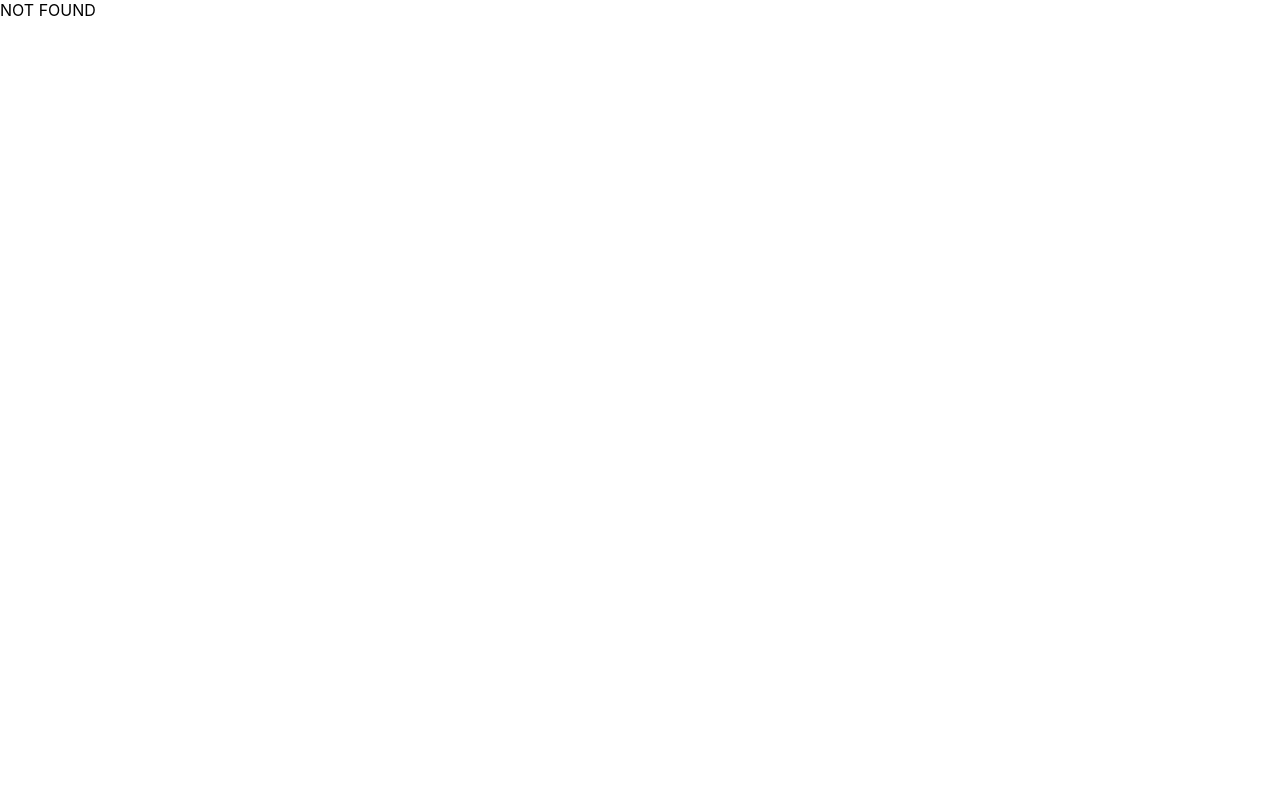
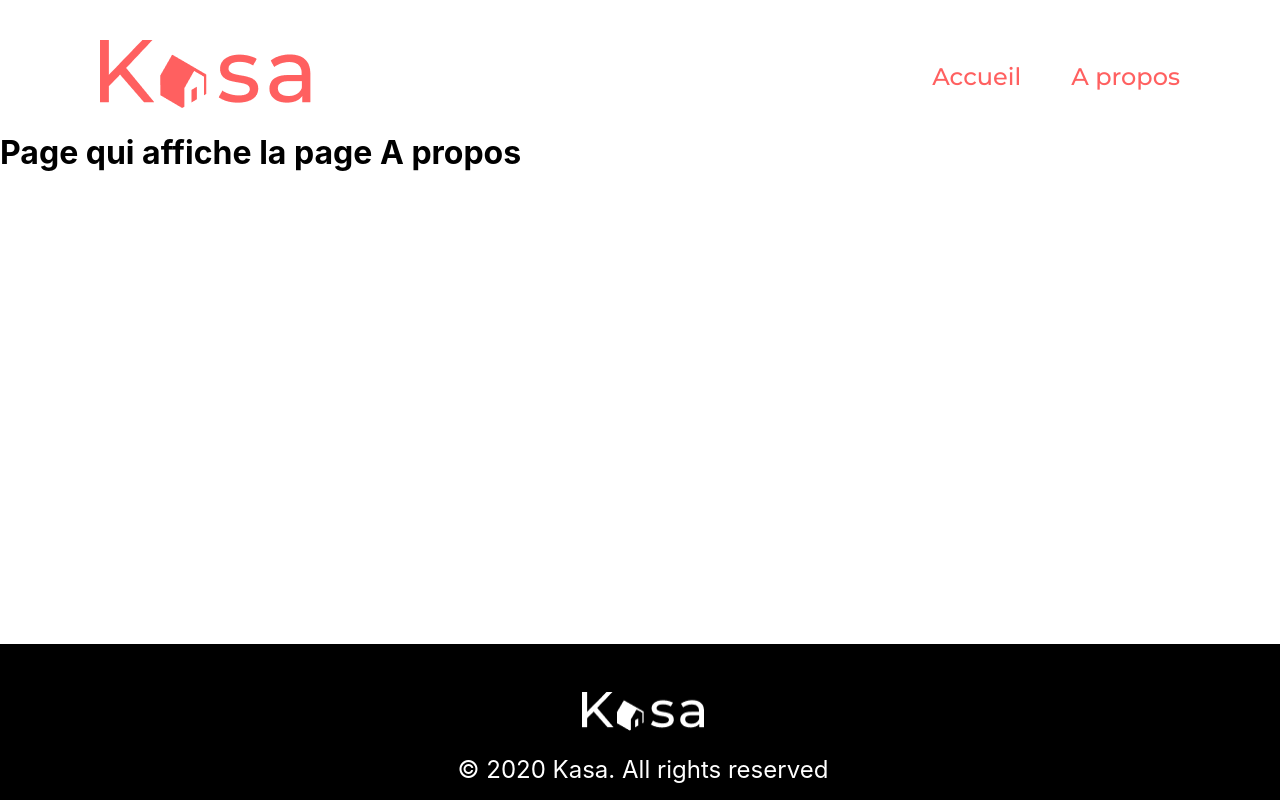
Before and after one commit to farah-manoubi/my-app, a React (Create React App) app: page /about in a window 1280 px wide. Built offline with nearby package versions, Linux system fonts and the light colour scheme.

Commit message:
add new page

```diff
--- a/package.json
+++ b/package.json
@@ -11,6 +11,7 @@
     "react-router-dom": "^6.14.0",
     "react-scripts": "^5.0.1",
     "sass": "^1.63.6",
+    "typeface-montserrat": "^1.1.13",
     "web-vitals": "^2.1.4"
   },
   "scripts": {
--- a/src/components/banner/Banner.js
+++ b/src/components/banner/Banner.js
@@ -1,14 +1,16 @@
 import styles from "./banner.module.scss";
+import logo from "../../assets/logo.png";
+import { Link } from "react-router-dom";
 
 
 export const Banner = () =>{
     return (
         <div className={styles.headerContainer}>
-            <div><img src="" alt='Logo du site web'/></div>
+            <div><img src={logo} alt='Logo du site web'/></div>
             <nav>
                 <ul>
-                    <li>Accueil</li>
-                    <li>A propos</li>
+                    <li><Link to="/">Accueil</Link></li>
+                    <li><Link to="/about">A propos</Link></li>
                 </ul>
             </nav>
         </div>
--- /dev/null
+++ b/src/components/footer/Footer.js
@@ -0,0 +1,10 @@
+import logo_white from "../../assets/logo_white.png";
+import styles from "./footer.module.scss";
+export const Footer = () =>{
+    return(
+        <div className={styles.footerContainer}>
+            <div className={styles.footerContainer__picture}><img src={logo_white} alt="Logo du site internet"/></div>
+            <div className={styles.footerContainer__copyright}><p>© 2020 Kasa. All rights reserved</p></div>
+        </div>
+    )
+}
--- /dev/null
+++ b/src/components/footer/footer.module.scss
@@ -0,0 +1,34 @@
+.footerContainer{
+    border: solid;
+    margin: 0 auto;
+    position: absolute; //ne pas oubliez pour après
+    bottom: 0;
+    background-color: black;
+    width: 100%;
+    height: 150px;
+    display: flex;
+    flex-direction: column;
+    align-items: center;
+
+        &__picture{
+            width: 50%;
+            display: flex;
+            justify-content: center;
+            margin-top: 45px;
+
+                img{
+                    width: 122px;
+                    height: 39.44px;
+                }
+        }
+        &__copyright{
+            width: 50%;
+            display: flex;
+            justify-content: center;
+
+                p{
+                    color: white;
+                    font-size: 24px;
+                }
+        }
+}
--- a/src/components/layout/Layout.js
+++ b/src/components/layout/Layout.js
@@ -1,4 +1,5 @@
-import { Banner } from "../banner/Banner";
+import {Banner} from "../banner/Banner";
+import {Footer} from "../footer/Footer"
 import {Outlet} from "react-router-dom";
 
 export const Layout = () =>{
@@ -6,6 +7,7 @@ export const Layout = () =>{
         <>
             <Banner />
             <Outlet />
+            <Footer />
         </>
     )
 }
--- a/src/index.js
+++ b/src/index.js
@@ -3,6 +3,7 @@ import ReactDOM from 'react-dom/client';
 import './styles/index.css';
 import reportWebVitals from './reportWebVitals';
 import {App} from "./App";
+import "typeface-montserrat";
 
 const root = ReactDOM.createRoot(document.getElementById('root'));
 root.render(
--- /dev/null
+++ b/src/pages/a_propos/About.js
@@ -0,0 +1,5 @@
+export const About = () =>{
+    return(
+        <h1> Page qui affiche la page A propos</h1>
+    )
+}
--- a/src/pages/appartment/Appartment.js
+++ b/src/pages/logement/Logement.js
@@ -1,4 +1,4 @@
-export const Appartment = () =>{
+export const Logement = () =>{
     return(
         <h1> Page qui affiche les apparts</h1>
     )
--- /dev/null
+++ b/src/pages/not_found/ErrorPage.js
@@ -0,0 +1,5 @@
+export const ErrorPage = () =>{
+    return(
+        <h1> NOT FOUNDDD </h1>
+    )
+}
```
Also changed, not shown: src/router/Router.js (+10 -4 lines), src/styles/Banners.css (deleted, +0 -34 lines), src/assets/logo_white.png (added), 1 other file (tests, documents, lock files or other folders).
